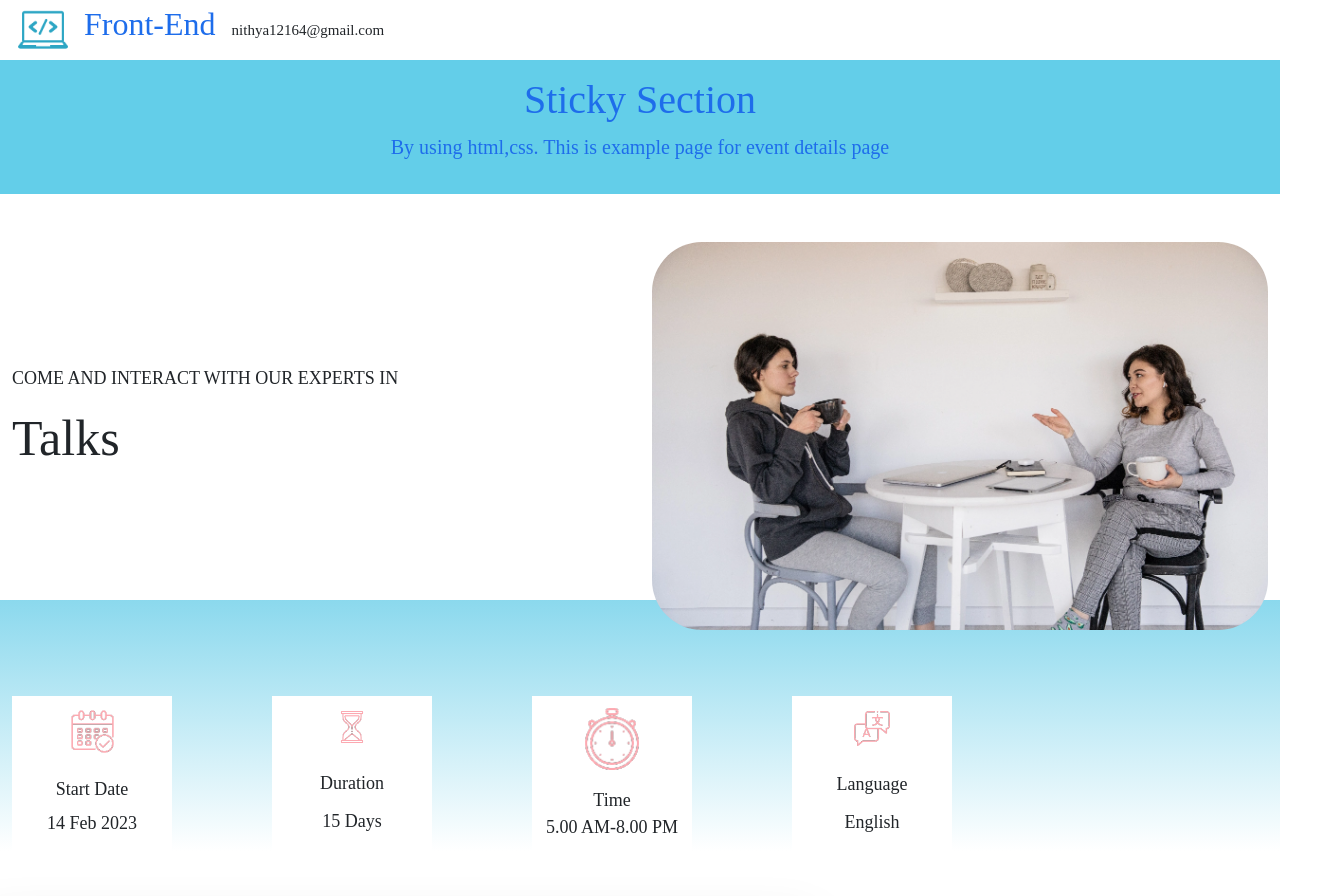
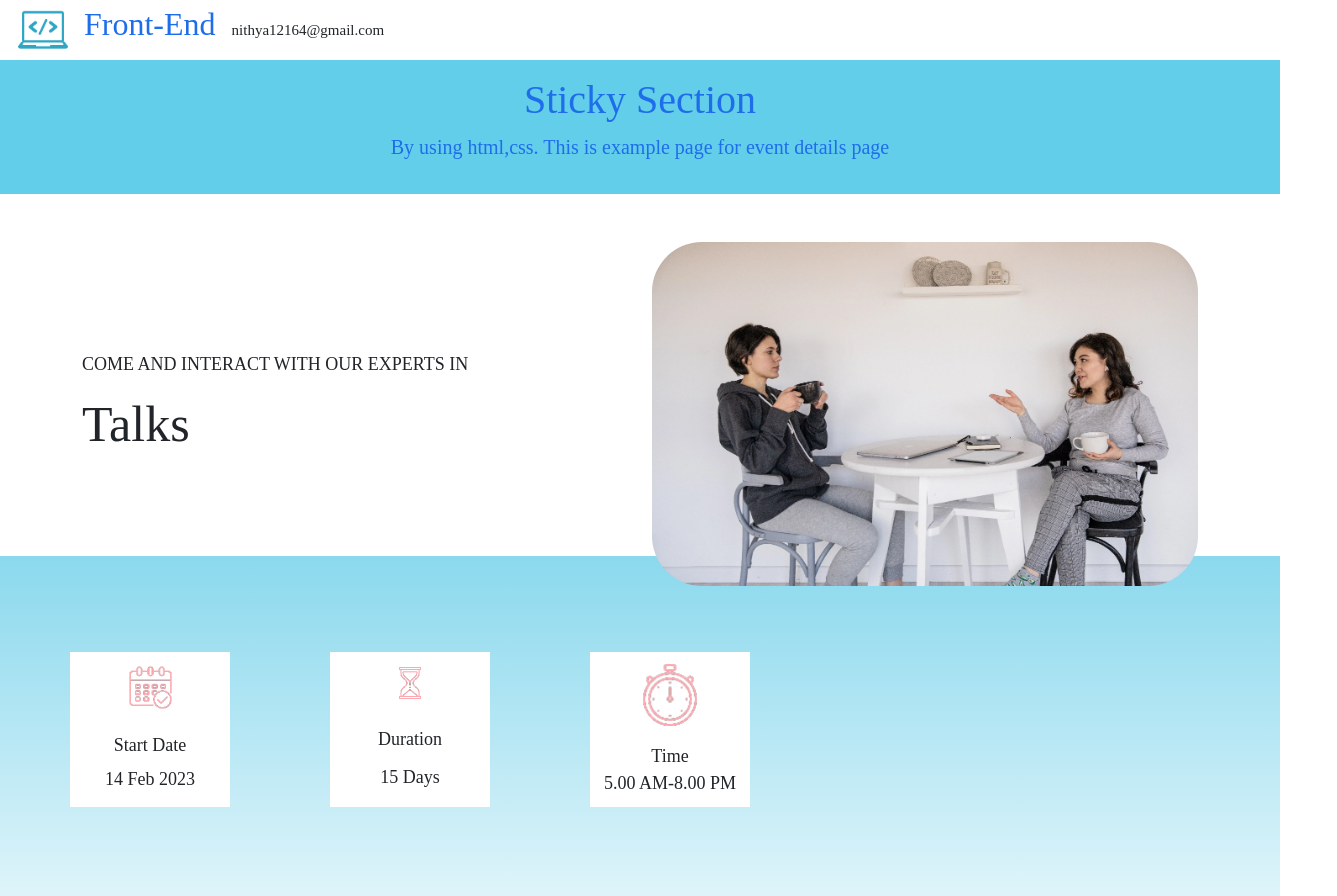
Before and after one commit to nithya-sugumar/sticky_section, a plain HTML site: page index.html in a window 1280 px wide. Shown: the top 896 px of the page, 1337 px wide, since content can reach past the window. Drawn offline with nearby package versions, Linux system fonts and the light colour scheme.

Commit message:
Update index.html

```diff
--- a/index.html
+++ b/index.html
@@ -22,7 +22,7 @@
         <p class="by_p">By using html,css. This is example page for event details page</p>
       </div>
 
-      <div class="container mt-5" style="max-width: 1594px;">
+      <div class="container mt-5">
          <div class="row">
             <div class="col-6">
                <div style="margin-top:20%;">
@@ -37,7 +37,7 @@
       </div>
 
       <div class="container-fluid pb32" style="background: linear-gradient(180deg, #FFE9EC 0%, #FFF6F8 100%);background-image: linear-gradient(#68cde8c4, #FFFFFF);margin-top: -30px;">
-        <div class="container" style="max-width: 1594px;">
+        <div class="container">
            <div class="row">
               <div class="col-9">
                  <br><br><br><br>
@@ -78,7 +78,7 @@
         </div>
       </div>
       <br>
-      <div class="container mt-5" style="max-width: 1594px;" style="background-color: aqua;">
+      <div class="container mt-5">
         <div class="row">
            <div class="col-7" style="width: 58.33333333%;">
             <!-- Block 1 what included block -->
```
